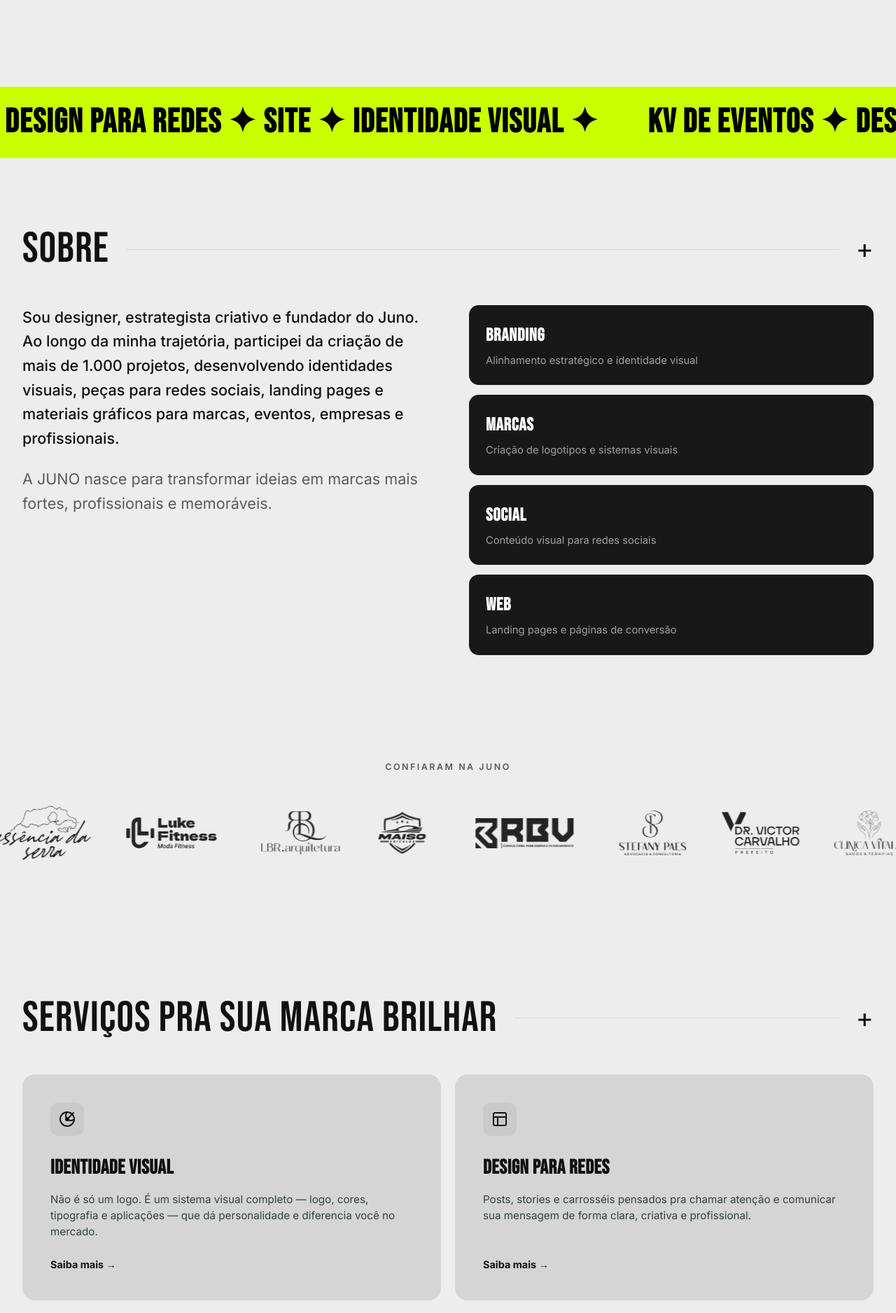
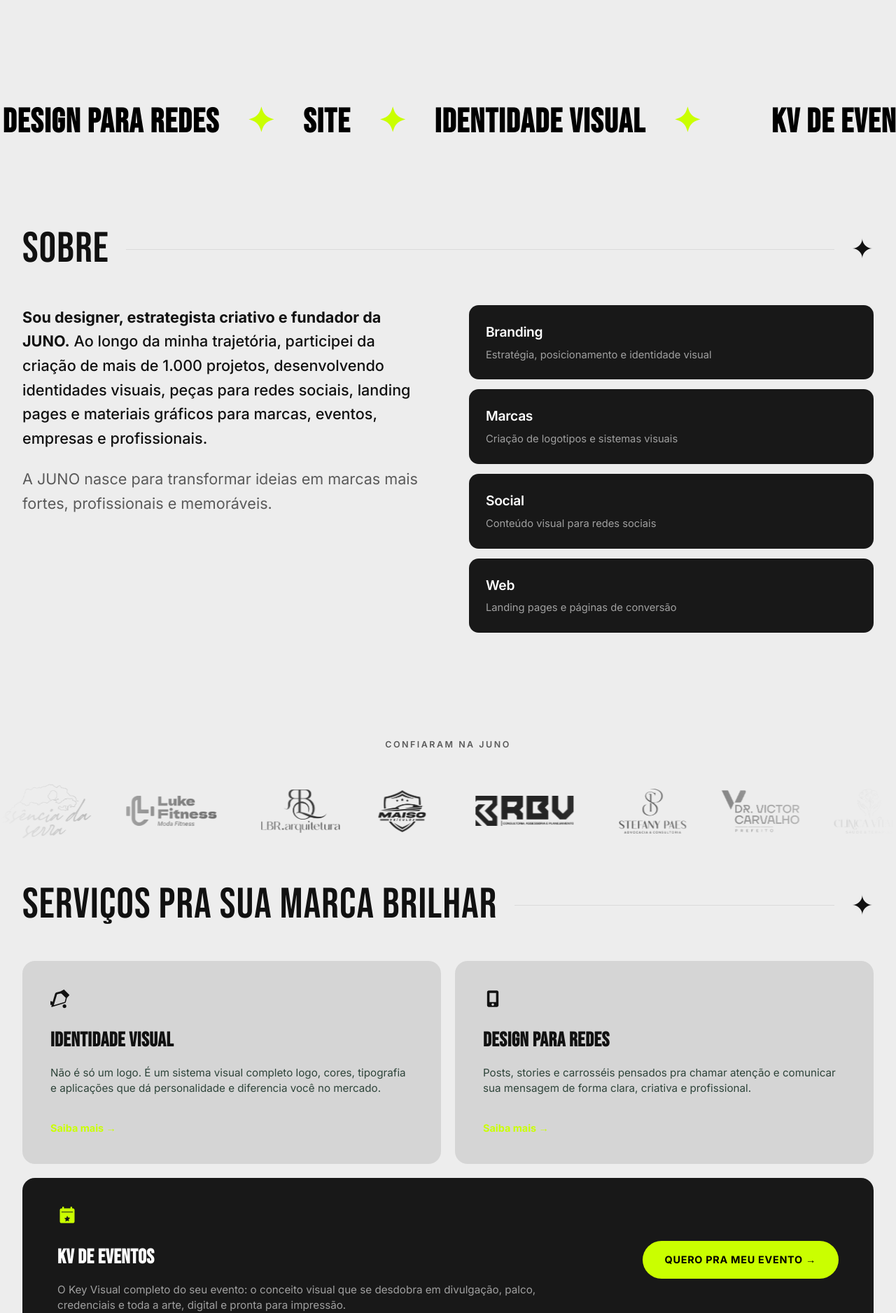
Before and after one commit to Calebe777/JunoRaiz, a PHP site: page / in a window 1280 px wide. Shown: the part 1317-3193 px from the top of the page at 70% size. Run offline with PHP 8.4, Linux system fonts and the light colour scheme.

Commit message:
style: final layout adjustments for SOBRE, contact section, logo marquee, and new profile image

```diff
--- a/index.html
+++ b/index.html
@@ -64,7 +64,7 @@
         <h1 class="hero-title-line line-top">JUNO</h1>
 
         <div class="hero-profile-capsule reveal">
-          <img src="images/profile.webp" alt="Juno profile portrait" decoding="async">
+          <img src="images/profile.png" alt="Juno profile portrait" decoding="async">
         </div>
 
         <h1 class="hero-title-line line-bottom">STUDIO</h1>
@@ -75,7 +75,7 @@
       </div>
 
       <p class="hero-desc">
-        Administrador por formação, designer por paixão. Ajudo a posicionar marcas com intensidade, criatividade e propósito.
+        Administrador por formação, designer por paixão. Ajudo negócios a se posicionarem com identidade, consistência e propósito.
       </p>
 
       <div class="hero-scroll">
@@ -107,11 +107,11 @@
   </section>
 
   <!-- MARQUEE BANNER -->
-  <div class="mq lime">
+  <div class="mq">
     <div>
-      <span>KV DE EVENTOS ✦ DESIGN PARA REDES ✦ SITE ✦ IDENTIDADE VISUAL ✦</span>
-      <span>KV DE EVENTOS ✦ DESIGN PARA REDES ✦ SITE ✦ IDENTIDADE VISUAL ✦</span>
-      <span>KV DE EVENTOS ✦ DESIGN PARA REDES ✦ SITE ✦ IDENTIDADE VISUAL ✦</span>
+      <span>KV DE EVENTOS <span class="st">✦</span> DESIGN PARA REDES <span class="st">✦</span> SITE <span class="st">✦</span> IDENTIDADE VISUAL <span class="st">✦</span></span>
+      <span>KV DE EVENTOS <span class="st">✦</span> DESIGN PARA REDES <span class="st">✦</span> SITE <span class="st">✦</span> IDENTIDADE VISUAL <span class="st">✦</span></span>
+      <span>KV DE EVENTOS <span class="st">✦</span> DESIGN PARA REDES <span class="st">✦</span> SITE <span class="st">✦</span> IDENTIDADE VISUAL <span class="st">✦</span></span>
     </div>
   </div>
 
@@ -121,12 +121,12 @@
       <div class="section-header reveal">
         <h2>SOBRE</h2>
         <div class="header-line"></div>
-        <span class="plus-icon">+</span>
+        <span class="plus-icon">✦</span>
       </div>
 
       <div class="about-grid">
         <div class="about-left reveal">
-          <p>Sou designer, estrategista criativo e fundador do Juno. Ao longo da minha trajetória, participei da criação de mais de 1.000 projetos, desenvolvendo identidades visuais, peças para redes sociais, landing pages e materiais gráficos para marcas, eventos, empresas e profissionais.</p>
+          <p><strong>Sou designer, estrategista criativo e fundador da JUNO.</strong> Ao longo da minha trajetória, participei da criação de mais de 1.000 projetos, desenvolvendo identidades visuais, peças para redes sociais, landing pages e materiais gráficos para marcas, eventos, empresas e profissionais.</p>
           <p>A JUNO nasce para transformar ideias em marcas mais fortes, profissionais e memoráveis.</p>
         </div>
 
@@ -134,7 +134,7 @@
           <div class="about-cards">
             <div class="about-card">
               <h3>Branding</h3>
-              <p>Alinhamento estratégico e identidade visual</p>
+              <p>Estratégia, posicionamento e identidade visual</p>
             </div>
             <div class="about-card">
               <h3>Marcas</h3>
@@ -193,33 +193,28 @@
       <div class="section-header reveal">
         <h2>SERVIÇOS PRA SUA MARCA BRILHAR</h2>
         <div class="header-line"></div>
-        <span class="plus-icon">+</span>
+        <span class="plus-icon">✦</span>
       </div>
 
       <div class="sgrid">
         <!-- Card 1: Identidade Visual -->
-        <!-- Card 1: Identidade Visual -->
         <div class="svc reveal card-gray">
           <div class="ic">
-            <svg viewBox="0 0 24 24" fill="none" stroke="currentColor" stroke-width="2" stroke-linecap="round" stroke-linejoin="round">
-              <circle cx="12" cy="12" r="10"></circle>
-              <path d="M12 2a7 7 0 1 0 10 10"></path>
-              <path d="M12 12l9-9"></path>
-              <circle cx="12" cy="12" r="2"></circle>
+            <svg viewBox="0 0 16 16" fill="currentColor" width="28" height="28">
+              <path fill-rule="evenodd" d="M10.646.646a.5.5 0 0 1 .708 0l4 4a.5.5 0 0 1 0 .708l-1.902 1.902-.829 3.313a1.5 1.5 0 0 1-1.024 1.073L1.254 14.746a.5.5 0 0 1-.5-.5l3.073-10.365a1.5 1.5 0 0 1 1.073-1.024l3.313-.829L10.646.646zm-1.8 2.908l-3.173.793a.5.5 0 0 0-.358.342l-2.57 8.665 8.665-2.57a.5.5 0 0 0 .342-.358l.793-3.173-3.702-3.702z"/>
+              <path fill-rule="evenodd" d="M14 4.5a1.5 1.5 0 1 1-3 0 1.5 1.5 0 0 1 3 0zm-12 7a1.5 1.5 0 1 1-3 0 1.5 1.5 0 0 1 3 0zm11 2.5a1.5 1.5 0 1 1-3 0 1.5 1.5 0 0 1 3 0z"/>
             </svg>
           </div>
           <h3>IDENTIDADE VISUAL</h3>
-          <p>Não é só um logo. É um sistema visual completo — logo, cores, tipografia e aplicações — que dá personalidade e diferencia você no mercado.</p>
+          <p>Não é só um logo. É um sistema visual completo logo, cores, tipografia e aplicações que dá personalidade e diferencia você no mercado.</p>
           <a href="https://api.whatsapp.com/send/?phone=558981453993&text=Ol%C3%A1%2C+vim+pelo+link+da+bio+da+Juno+Studio+e+gostaria+de+solicitar+um+or%C3%A7amento+para+meu+projeto.&type=phone_number&app_absent=0" target="_blank" class="more">Saiba mais &rarr;</a>
         </div>
 
         <!-- Card 2: Design para Redes -->
         <div class="svc reveal card-gray">
           <div class="ic">
-            <svg viewBox="0 0 24 24" fill="none" stroke="currentColor" stroke-width="2" stroke-linecap="round" stroke-linejoin="round">
-              <rect x="3" y="3" width="18" height="18" rx="2" ry="2"></rect>
-              <line x1="3" y1="9" x2="21" y2="9"></line>
-              <line x1="9" y1="21" x2="9" y2="9"></line>
+            <svg viewBox="0 0 24 24" fill="currentColor" fill-rule="evenodd" clip-rule="evenodd" width="28" height="28">
+              <path d="M17 2H7c-1.1 0-2 .9-2 2v16c0 1.1.9 2 2 2h10c1.1 0 2-.9 2-2V4c0-1.1-.9-2-2-2zM8 5h8v11H8V5zm4 12.5c-.83 0-1.5.67-1.5 1.5s.67 1.5 1.5 1.5 1.5-.67 1.5-1.5-.67-1.5-1.5-1.5z"/>
             </svg>
           </div>
           <h3>DESIGN PARA REDES</h3>
@@ -231,38 +226,41 @@
         <div class="svc feat reveal card-dark">
           <div class="feat-content">
             <div class="ic">
-              <svg viewBox="0 0 24 24" fill="none" stroke="currentColor" stroke-width="2" stroke-linecap="round" stroke-linejoin="round">
-                <rect x="2" y="5" width="20" height="14" rx="2"></rect>
-                <line x1="6" y1="5" x2="6" y2="19"></line>
-                <line x1="18" y1="5" x2="18" y2="19"></line>
-                <circle cx="12" cy="12" r="3"></circle>
+              <svg viewBox="0 0 24 24" fill="currentColor" fill-rule="evenodd" clip-rule="evenodd" width="28" height="28">
+                <path d="M19 3h-1V1h-2v2H8V1H6v2H5c-1.1 0-2 .9-2 2v14c0 1.1.9 2 2 2h14c1.1 0 2-.9 2-2V5c0-1.1-.9-2-2-2zm0 5H5V7h14v1zm-7 10l-2.2 1.2.4-2.5-1.8-1.8 2.5-.4L12 12l1.1 2.2 2.5.4-1.8 1.8.4 2.5L12 18z"/>
               </svg>
             </div>
             <h3>KV DE EVENTOS</h3>
-            <p>O Key Visual completo do seu evento: o conceito que se desdobra em divulgação, palco, credenciais e toda a arte — digital e pronta para impressão.</p>
+            <p>O Key Visual completo do seu evento: o conceito visual que se desdobra em divulgação, palco, credenciais e toda a arte, digital e pronta para impressão.</p>
           </div>
-          <a href="https://api.whatsapp.com/send/?phone=558981453993&text=Ol%C3%A1%2C+vim+pelo+link+da+bio+da+Juno+Studio+e+gostaria+de+solicitar+um+or%C3%A7amento+para+meu+projeto.&type=phone_number&app_absent=0" target="_blank" class="btn btn-lime">Quero para meu evento &rarr;</a>
+          <a href="https://api.whatsapp.com/send/?phone=558981453993&text=Ol%C3%A1%2C+vim+pelo+link+da+bio+da+Juno+Studio+e+gostaria+de+solicitar+um+or%C3%A7amento+para+meu+projeto.&type=phone_number&app_absent=0" target="_blank" class="btn btn-lime">Quero pra meu evento &rarr;</a>
         </div>
 
         <!-- Card 4: Materiais Impressos -->
         <div class="svc reveal card-dark">
           <div class="ic">
-            <svg viewBox="0 0 24 24" fill="none" stroke="currentColor" stroke-width="2" stroke-linecap="round" stroke-linejoin="round">
-              <polyline points="6 9 6 2 18 2 18 9"></polyline>
-              <path d="M6 18H4a2 2 0 0 1-2-2v-5a2 2 0 0 1 2-2h16a2 2 0 0 1 2 2v5a2 2 0 0 1-2 2h-2"></path>
-              <rect x="6" y="14" width="12" height="8"></rect>
+            <svg viewBox="0 0 24 24" fill="none" stroke="currentColor" stroke-width="2" stroke-linecap="round" stroke-linejoin="round" width="28" height="28">
+              <path d="M6 9V2h12v7"/>
+              <line x1="8" y1="5" x2="16" y2="5"/>
+              <path d="M6 18H4a2 2 0 0 1-2-2v-5a2 2 0 0 1 2-2h16a2 2 0 0 1 2 2v5a2 2 0 0 1-2 2h-2"/>
+              <circle cx="6" cy="14" r="1" fill="currentColor"/>
+              <circle cx="9" cy="14" r="1" fill="currentColor"/>
+              <path d="M6 14h12v8H6z"/>
+              <line x1="8" y1="17" x2="16" y2="17"/>
+              <line x1="8" y1="20" x2="16" y2="20"/>
             </svg>
           </div>
           <h3>MATERIAIS IMPRESSOS</h3>
-          <p>Flyers, banners, crachás e convites com arte pronta pra gráfica (CMYK, sangria e alta resolução). Você só leva pra impressão.</p>
+          <p>Flyers, banners, crachás e convites com arte pronta pra gráfica (CMYK, sangria e alta resolução). Você só leva pra imprimir.</p>
           <a href="https://api.whatsapp.com/send/?phone=558981453993&text=Ol%C3%A1%2C+vim+pelo+link+da+bio+da+Juno+Studio+e+gostaria+de+solicitar+um+or%C3%A7amento+para+meu+projeto.&type=phone_number&app_absent=0" target="_blank" class="more">Saiba mais &rarr;</a>
         </div>
 
         <!-- Card 5: Serviços Extras -->
         <div class="svc reveal card-dark">
           <div class="ic">
-            <svg viewBox="0 0 24 24" fill="none" stroke="currentColor" stroke-width="2" stroke-linecap="round" stroke-linejoin="round">
-              <path d="M9.93 11.63a1 1 0 0 0 .7.7l2 .63a1 1 0 0 1 0 1.9l-2 .63a1 1 0 0 0-.7.7l-.63 2a1 1 0 0 1-1.9 0l-.63-2a1 1 0 0 0-.7-.7l-2-.63a1 1 0 0 1 0-1.9l2-.63a1 1 0 0 0 .7-.7l.63-2a1 1 0 0 1 1.9 0zM19.93 5.63a0.5 0 0 0 .35.35l1 .32a0.5 0 0 1 0 .95l-1 .32a0.5 0 0 0-.35.35l-.32 1a0.5 0 0 1-.95 0l-.32-1a0.5 0 0 0-.35-.35l-1-.32a0.5 0 0 1 0-.95l1-.32a0.5 0 0 0 .35-.35l.32-1a0.5 0 0 1 .95 0z"></path>
+            <svg viewBox="0 0 24 24" fill="currentColor" fill-rule="evenodd" clip-rule="evenodd" width="28" height="28">
+              <rect x="3" y="3" width="18" height="18" rx="4" ry="4" />
+              <path d="M12 6.5l1.5 3.1 3.4.5-2.5 2.4.6 3.4-3-1.6-3 1.6.6-3.4-2.5-2.4 3.4-.5 1.5-3.1z"/>
             </svg>
           </div>
           <h3>SERVIÇOS EXTRAS</h3>
@@ -279,18 +277,18 @@
       <div class="section-header reveal">
         <h2>ALGUNS PROJETOS QUE GANHARAM VIDA</h2>
         <div class="header-line"></div>
-        <span class="plus-icon">+</span>
+        <span class="plus-icon">✦</span>
       </div>
 
       <div class="pf">
         <!-- 5 Projects in layout -->
-        <div class="proj s3 tall reveal">
+        <div class="proj s4 tall reveal">
           <div class="img i1"></div>
         </div>
-        <div class="proj s3 reveal">
+        <div class="proj s2 reveal">
           <div class="img i2"></div>
         </div>
-        <div class="proj s3 reveal">
+        <div class="proj s2 reveal">
           <div class="img i3"></div>
         </div>
         <div class="proj s3 reveal">
@@ -307,24 +305,13 @@
     </div>
   </section>
 
-  <!-- SHOP PROMO SECTION -->
-  <section class="shop" id="shop">
-    <div class="wrap shop-in">
-      <div>
-        <h2>Quer começar sozinho?</h2>
-        <p>Templates editáveis prontos pra você postar bonito hoje mesmo, sem contratar ninguém. Direto no seu Canva.</p>
-      </div>
-      <a href="#" class="btn btn-black">Ir para a loja &rarr;</a>
-    </div>
-  </section>
-
   <!-- FAQ SECTION -->
   <section id="faq">
     <div class="wrap">
       <div class="section-header reveal">
         <h2>DÚVIDAS FREQUENTES</h2>
         <div class="header-line"></div>
-        <span class="plus-icon">+</span>
+        <span class="plus-icon">✦</span>
       </div>
 
       <div class="faq-wrap">
@@ -363,40 +350,37 @@
         <div class="contact-info reveal">
           <h2>BORA CRIAR ALGO <span class="outline-text">INESQUECÍVEL?</span></h2>
           <div class="cways">
-            <a href="https://wa.me/55XXXXXXXXXXX" class="way">
+            <a href="https://api.whatsapp.com/send/?phone=558981453993&text=Ol%C3%A1%2C+vim+pelo+link+da+bio+da+Juno+Studio+e+gostaria+de+solicitar+um+or%C3%A7amento+para+meu+projeto.&type=phone_number&app_absent=0" class="way" target="_blank">
               <span class="i">
-                <svg viewBox="0 0 24 24" fill="none" stroke="currentColor" stroke-width="2" stroke-linecap="round" stroke-linejoin="round" width="20" height="20">
-                  <path d="M22 16.92v3a2 2 0 0 1-2.18 2 19.79 19.79 0 0 1-8.63-3.07 19.5 19.5 0 0 1-6-6 19.79 19.79 0 0 1-3.07-8.67A2 2 0 0 1 4.11 2h3a2 2 0 0 1 2 1.72 12.84 12.84 0 0 0 .7 2.81 2 2 0 0 1-.45 2.11L8.09 9.91a16 16 0 0 0 6 6l1.27-1.27a2 2 0 0 1 2.11-.45 12.84 12.84 0 0 0 2.81.7A2 2 0 0 1 22 16.92z"></path>
+                <svg viewBox="0 0 24 24" fill="currentColor" width="20" height="20">
+                  <path d="M12.012 2c-5.506 0-9.989 4.478-9.99 9.984a9.96 9.96 0 0 0 1.333 4.976L2 22l5.233-1.371a9.936 9.936 0 0 0 4.773 1.226h.004c5.505 0 9.99-4.477 9.99-9.985C22.004 6.478 17.521 2 12.012 2zm5.727 14.154c-.237.669-1.373 1.282-1.894 1.332-.477.047-.945.205-3.053-.626-2.535-.998-4.14-3.574-4.267-3.743-.127-.17-1.042-1.385-1.042-2.645 0-1.26.657-1.88 1.018-2.261.272-.288.625-.411.897-.411.272 0 .544.004.78.017.253.013.568-.097.888.674.329.792.986 2.399 1.082 2.593.097.195.161.423.033.68-.127.258-.272.411-.476.643-.205.233-.427.52-.614.698-.204.195-.416.407-.181.81.236.402.946 1.554 2.032 2.522 1.398 1.246 2.574 1.632 2.947 1.818.373.186.593.153.813-.102.22-.254.946-1.101 1.201-1.482.253-.381.507-.318.854-.187.348.131 2.21 1.041 2.59 1.23.381.19.635.284.73.449.097.165.097.953-.14 1.622z"/>
                 </svg>
               </span>
-              WhatsApp — (89) 98145-3993
+              WhatsApp - (89) 9.81 45-3993
             </a>
-            <a href="mailto:contato@junoestudio.com" class="way">
+            <a href="mailto:contato@usejuno.com.br" class="way">
               <span class="i">
-                <svg viewBox="0 0 24 24" fill="none" stroke="currentColor" stroke-width="2" stroke-linecap="round" stroke-linejoin="round" width="20" height="20">
-                  <path d="M4 4h16c1.1 0 2 .9 2 2v12c0 1.1-.9 2-2 2H4c-1.1 0-2-.9-2-2V6c0-1.1.9-2 2-2z"></path>
-                  <polyline points="22,6 12,13 2,6"></polyline>
+                <svg viewBox="0 0 24 24" fill="currentColor" width="20" height="20">
+                  <path d="M20 4H4c-1.1 0-2 .9-2 2v12c0 1.1.9 2 2 2h16c1.1 0 2-.9 2-2V6c0-1.1-.9-2-2-2zm-.4 4.25l-7.07 4.42c-.32.2-.74.2-1.06 0L4.4 8.25c-.25-.16-.4-.44-.4-.74 0-.66.72-1.04 1.26-.7l6.74 4.21 6.74-4.21c.54-.34 1.26.04 1.26.7 0 .3-.15.58-.4.74z"/>
                 </svg>
               </span>
-              contato@junoestudio.com
+              contato@usejuno.com.br
             </a>
             <div class="way">
               <span class="i">
-                <svg viewBox="0 0 24 24" fill="none" stroke="currentColor" stroke-width="2" stroke-linecap="round" stroke-linejoin="round" width="20" height="20">
-                  <circle cx="12" cy="12" r="10"></circle>
-                  <line x1="2" y1="12" x2="22" y2="12"></line>
-                  <path d="M12 2a15.3 15.3 0 0 1 4 10 15.3 15.3 0 0 1-4 10 15.3 15.3 0 0 1-4-10 15.3 15.3 0 0 1 4-10z"></path>
+                <svg viewBox="0 0 24 24" fill="currentColor" width="20" height="20">
+                  <path d="M12 2c-4.97 0-9 4.03-9 9v7c0 1.66 1.34 3 3 3h3v-8H5v-2c0-3.87 3.13-7 7-7s7 3.13 7 7v2h-4v8h3c1.66 0 3-1.34 3-3v-7c0-4.97-4.03-9-9-9z"/>
                 </svg>
               </span>
-              Atendimento online · Brasil
+              Atendimento online • Brasil
             </div>
           </div>
         </div>
 
         <div class="cform reveal">
-          <input type="text" placeholder="Nome">
-          <input type="email" placeholder="Email">
-          <textarea placeholder="Como posso ajudar?"></textarea>
+          <input type="text" placeholder="Seu nome">
+          <input type="email" placeholder="Seu e-mail">
+          <textarea placeholder="Conte sua ideia..."></textarea>
           <button class="btn btn-lime-submit" onclick="alert('Conecte este formulário ao seu e-mail ou WhatsApp.')">ENVIAR</button>
         </div>
       </div>
--- a/style.css
+++ b/style.css
@@ -461,14 +446,11 @@ body.nav-open {
 .mq {
   overflow: hidden;
   white-space: nowrap;
-  border-top: 1px solid var(--line);
-  border-bottom: 1px solid var(--line);
   width: 100%;
 }
 
 .mq.lime {
   background: var(--lime);
-  border: none;
 }
 
 .mq div {
@@ -485,6 +467,10 @@ body.nav-open {
 .mq span {
   margin: 0 30px;
   font-weight: 800;
+}
+
+.mq .st {
+  color: var(--lime);
 }
 
 @keyframes ml {
@@ -574,12 +560,12 @@ body.nav-open {
 }
 
 .about-card h3 {
-  font-family: var(--display);
-  font-size: 1.6rem;
-  letter-spacing: 0.03em;
+  font-family: var(--body);
+  font-weight: 600;
+  font-size: 1.2rem;
+  letter-spacing: -0.015em;
   color: #FFFFFF;
-  margin-bottom: 4px;
-  text-transform: uppercase;
+  margin-bottom: 6px;
 }
 
 .about-card p {
@@ -599,7 +585,7 @@ body.nav-open {
    PARTNER MARQUEE
    ========================================================== */
 .logo-marquee-section {
-  padding: 50px 0 80px;
+  padding: 50px 0 10px;
   overflow: hidden;
   width: 100%;
 }
@@ -621,6 +607,8 @@ body.nav-open {
   position: relative;
   width: 100%;
   height: 110px; /* fixed height to prevent scaled logo clipping */
+  -webkit-mask-image: linear-gradient(to right, transparent, #000 38%, #000 62%, transparent);
+  mask-image: linear-gradient(to right, transparent, #000 38%, #000 62%, transparent);
 }
 
 .logo-marquee-track {
@@ -681,7 +669,7 @@ body.nav-open {
    SERVICES SECTION
    ========================================================== */
 .services {
-  padding: 100px 0;
+  padding: 40px 0 100px;
 }
 
 .sgrid {
@@ -714,27 +702,26 @@ body.nav-open {
 }
 
 .svc .ic {
-  width: 48px;
-  height: 48px;
-  border-radius: 12px;
-  display: grid;
-  place-items: center;
+  display: block;
   margin-bottom: 24px;
 }
 
 .card-gray .ic {
-  background: rgba(0, 0, 0, 0.05);
   color: var(--text);
 }
 
 .card-dark .ic {
-  background: rgba(255, 255, 255, 0.06);
+  color: #FFFFFF;
+}
+
+.svc.feat .ic {
   color: var(--lime);
 }
 
 .svc .ic svg {
-  width: 24px;
-  height: 24px;
+  width: 28px;
+  height: 28px;
+  display: block;
 }
 
 .svc h3 {
@@ -767,13 +754,6 @@ body.nav-open {
   transition: transform 0.2s;
   display: inline-flex;
   align-items: center;
-}
-
-.card-gray .more {
-  color: var(--text);
-}
-
-.card-dark .more {
   color: var(--lime);
 }
 
```
Also changed, not shown: other parts of style.css (+14 -21 lines), images/profile.png (added).
